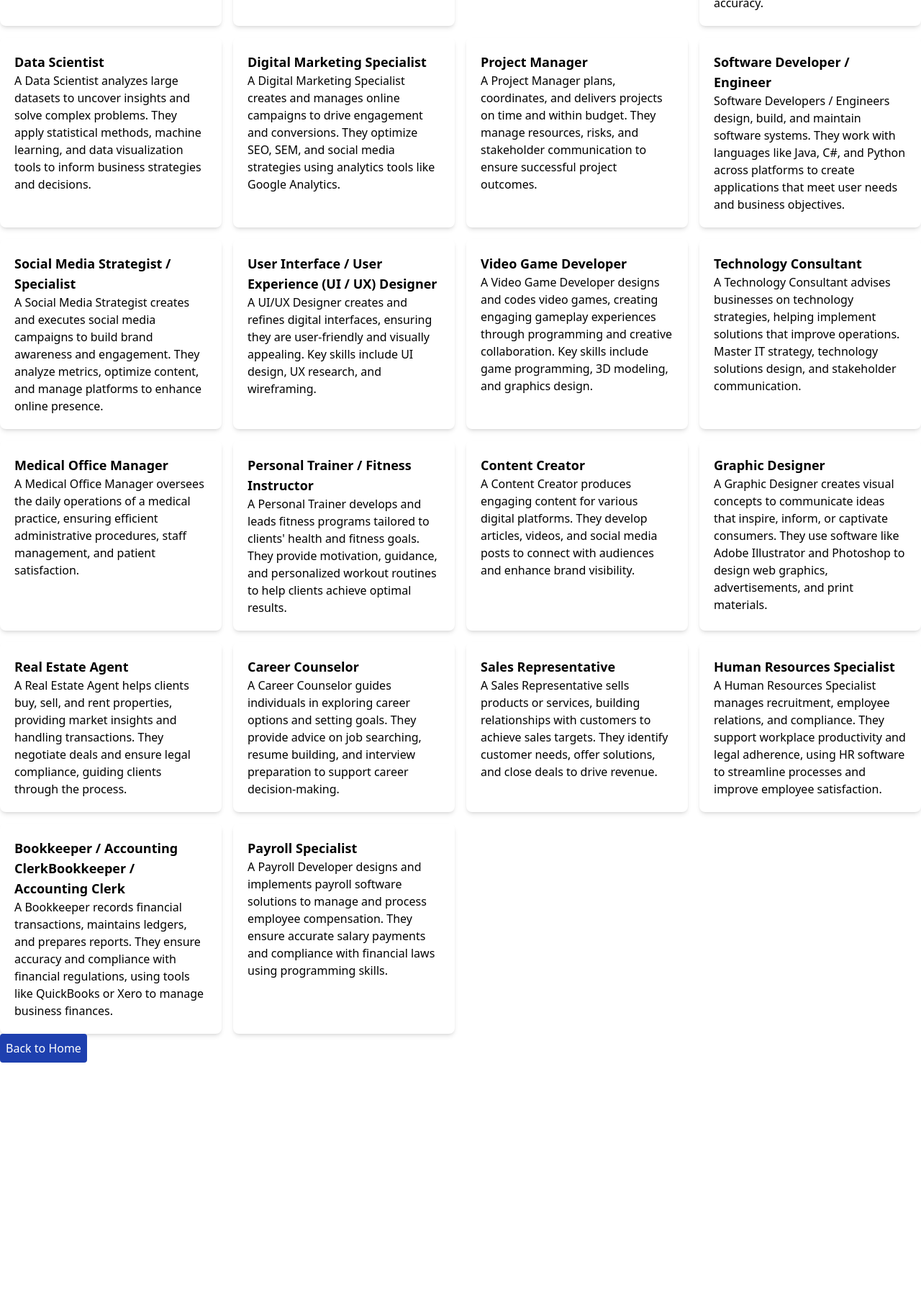
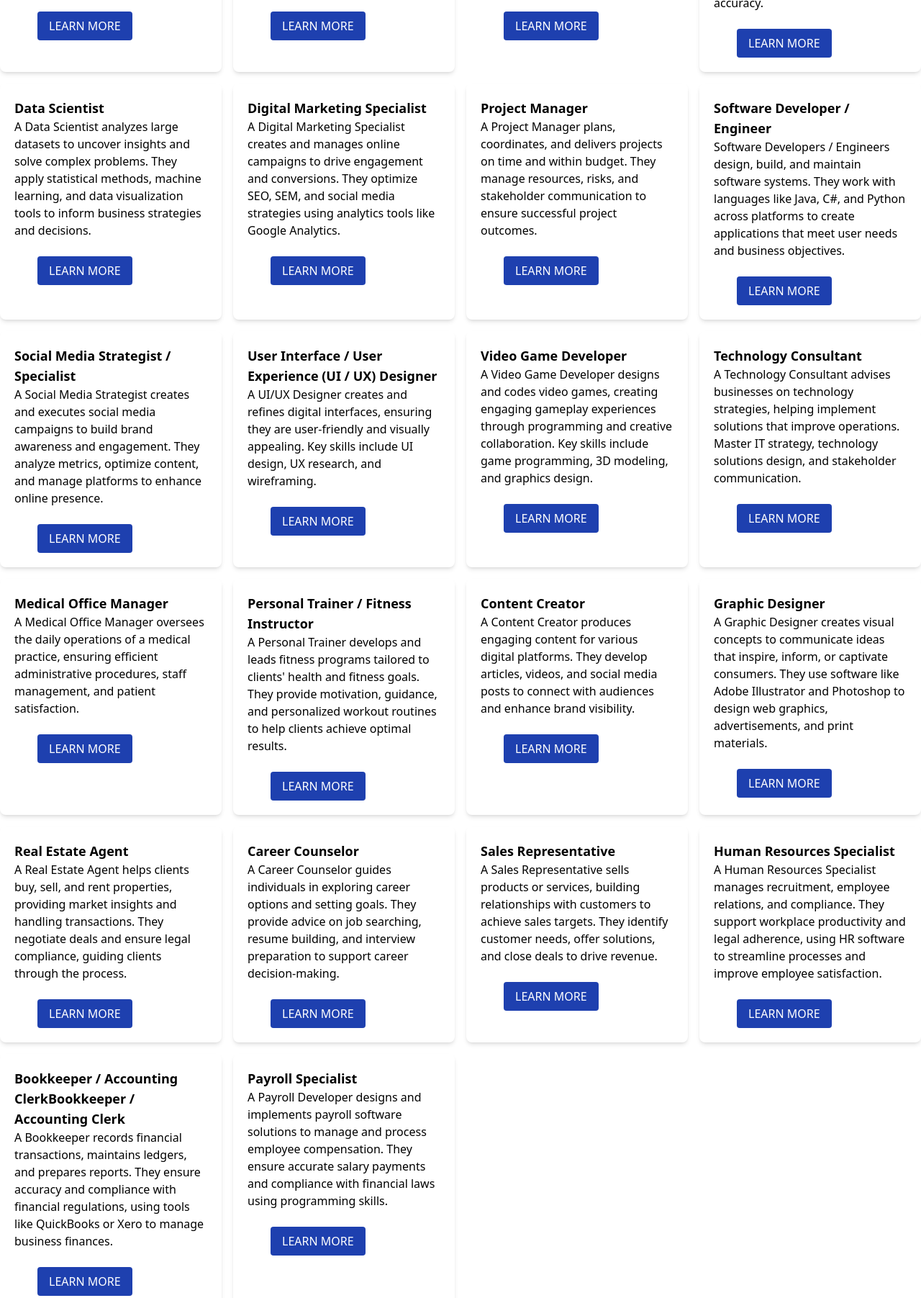
Before and after one commit to ekperefrancisca/online-e-learning, a website: page src/courses.html in a window 1280 px wide. Shown: the part 368-2171 px from the top of the page at 72% size. Before the commit the page ends 1844 px from the top, so only its background shows below. Drawn offline with nearby package versions, Linux system fonts and the light colour scheme.

Commit message:
new changes

```diff
--- a/src/courses.html
+++ b/src/courses.html
@@ -16,41 +16,147 @@
     <h1 class="w-full h-36 bg-blue-950 text-white text-center pt-12 text-4xl font-serif">Take your career to the next
         level with an online degree</h1>
     <div class="grid grid-cols-1 sm:grid-cols-2 md:grid-cols-3 lg:grid-cols-4 gap-4">
-        <div class="p-5 rounded-lg shadow-md"><h1 class="font-bold text-lg">Full Stack Developer</h1><p>A Full Stack Developer builds and manages both front-end and back-end components of web applications. They ensure seamless functionality using languages like JavaScript, Python, and SQL, along with cloud services.</p></div>
+        <div class="p-5 rounded-lg shadow-md"><h1 class="font-bold text-lg">Full Stack Developer</h1><p>A Full Stack Developer builds and manages both front-end and back-end components of web applications. They ensure seamless functionality using languages like JavaScript, Python, and SQL, along with cloud services.</p>
+            <a href="/src/lesson.html"
+                class="ml-4 md:ml-8 mt-6 inline-block bg-blue-800 text-white px-4 py-2 rounded hover:bg-blue-400 transition duration-300">
+                LEARN MORE
+            </a>
+        </div>
         <div class="p-5 rounded-lg shadow-md">
             <h1 class="font-bold text-lg">Data Analyst</h1>
             <p>A Data Analyst collecrounded-lg shadow-mdts, cleans, and interprets data to provide actionable insights. They use tools like
                 Excel, SQL, and Tableau to analyze trends and help businesses make data-driven decisions.</p>
+                <a href="/src/lesson.html"
+                class="ml-4 md:ml-8 mt-6 inline-block bg-blue-800 text-white px-4 py-2 rounded hover:bg-blue-400 transition duration-300">
+                LEARN MORE
+            </a>
         </div>
         <div class="p-5 "><h1 class="font-bold text-lg">Cyber Security Analyst</h1>
             <p>A Cyber Security Analyst monitors and secures an organization’s IT infrastructure. They analyze threats, identify vulnerabilities, and implement security measures to protect sensitive data from cyber attacks.</p>
+            <a href="/src/lesson.html"
+                class="ml-4 md:ml-8 mt-6 inline-block bg-blue-800 text-white px-4 py-2 rounded hover:bg-blue-400 transition duration-300">
+                LEARN MORE
+            </a>
         </div>
         <div class="p-5 rounded-lg shadow-md"><h1 class="font-bold text-lg">Machine Learning Engineer</h1>
-        <p>A Machine Learning Engineer builds and optimizes algorithms that enable computers to learn from data. They work with large datasets, develop models, and apply techniques like neural networks to enhance predictive accuracy.</p></div>
+        <p>A Machine Learning Engineer builds and optimizes algorithms that enable computers to learn from data. They work with large datasets, develop models, and apply techniques like neural networks to enhance predictive accuracy.</p>
+        <a href="/src/lesson.html"
+                class="ml-4 md:ml-8 mt-6 inline-block bg-blue-800 text-white px-4 py-2 rounded hover:bg-blue-400 transition duration-300">
+                LEARN MORE
+            </a>
+    </div>
         <div class="p-5 rounded-lg shadow-md"><h1 class="font-bold text-lg">Data Scientist</h1>
             <p>A Data Scientist analyzes large datasets to uncover insights and solve complex problems. They apply statistical methods, machine learning, and data visualization tools to inform business strategies and decisions.</p>
+            <a href="/src/lesson.html"
+                class="ml-4 md:ml-8 mt-6 inline-block bg-blue-800 text-white px-4 py-2 rounded hover:bg-blue-400 transition duration-300">
+                LEARN MORE
+            </a>
         </div>
         <div class="p-5 rounded-lg shadow-md"><h1 class="font-bold text-lg">Digital Marketing Specialist</h1>
-        <p>A Digital Marketing Specialist creates and manages online campaigns to drive engagement and conversions. They optimize SEO, SEM, and social media strategies using analytics tools like Google Analytics.</p></div>
+        <p>A Digital Marketing Specialist creates and manages online campaigns to drive engagement and conversions. They optimize SEO, SEM, and social media strategies using analytics tools like Google Analytics.</p>
+        <a href="/src/lesson.html"
+                class="ml-4 md:ml-8 mt-6 inline-block bg-blue-800 text-white px-4 py-2 rounded hover:bg-blue-400 transition duration-300">
+                LEARN MORE
+            </a>
+    </div>
         <div class=" p-5 rounded-lg shadow-md"><h1 class="font-bold text-lg">Project Manager</h1>
-        <p>A Project Manager plans, coordinates, and delivers projects on time and within budget. They manage resources, risks, and stakeholder communication to ensure successful project outcomes.</p></div>
-        <div class=" p-5 rounded-lg shadow-md"><h1 class="font-bold text-lg">Software Developer / Engineer</h1><p>Software Developers / Engineers design, build, and maintain software systems. They work with languages like Java, C#, and Python across platforms to create applications that meet user needs and business objectives.</p></div>
-        <div class=" p-5 rounded-lg shadow-md"><h1 class="font-bold text-lg">Social Media Strategist / Specialist</h1><p>A Social Media Strategist creates and executes social media campaigns to build brand awareness and engagement. They analyze metrics, optimize content, and manage platforms to enhance online presence.</p></div>
-        <div class=" p-5 rounded-lg shadow-md"><h1 class="font-bold text-lg">User Interface / User Experience (UI / UX) Designer</h1><p>A UI/UX Designer creates and refines digital interfaces, ensuring they are user-friendly and visually appealing. Key skills include UI design, UX research, and wireframing.</p></div>
-        <div class=" p-5 rounded-lg shadow-md"><h1 class="font-bold text-lg">Video Game Developer</h1><p>A Video Game Developer designs and codes video games, creating engaging gameplay experiences through programming and creative collaboration. Key skills include game programming, 3D modeling, and graphics design.</p></div>
-        <div class=" p-5 rounded-lg shadow-md"><h1 class="font-bold text-lg">Technology Consultant</h1><p>A Technology Consultant advises businesses on technology strategies, helping implement solutions that improve operations. Master IT strategy, technology solutions design, and stakeholder communication.</p></div>
-        <div class=" p-5 rounded-lg shadow-md"><h1 class="font-bold text-lg">Medical Office Manager</h1><p>A Medical Office Manager oversees the daily operations of a medical practice, ensuring efficient administrative procedures, staff management, and patient satisfaction.</p></div>
-        <div class=" p-5 rounded-lg shadow-md"><h1 class="font-bold text-lg">Personal Trainer / Fitness Instructor</h1><p>A Personal Trainer develops and leads fitness programs tailored to clients' health and fitness goals. They provide motivation, guidance, and personalized workout routines to help clients achieve optimal results.</p></div>
-        <div class=" p-5 rounded-lg shadow-md"><h1 class="font-bold text-lg">Content Creator</h1><p>A Content Creator produces engaging content for various digital platforms. They develop articles, videos, and social media posts to connect with audiences and enhance brand visibility.</p></div>
-        <div class=" p-5 rounded-lg shadow-md"><h1 class="font-bold text-lg">Graphic Designer</h1><p>A Graphic Designer creates visual concepts to communicate ideas that inspire, inform, or captivate consumers. They use software like Adobe Illustrator and Photoshop to design web graphics, advertisements, and print materials.</p></div>
-        <div class=" p-5 rounded-lg shadow-md"><h1 class="font-bold text-lg">Real Estate Agent</h1><p>A Real Estate Agent helps clients buy, sell, and rent properties, providing market insights and handling transactions. They negotiate deals and ensure legal compliance, guiding clients through the process.</p></div>
-        <div class=" p-5 rounded-lg shadow-md"><h1 class="font-bold text-lg">Career Counselor</h1><p>A Career Counselor guides individuals in exploring career options and setting goals. They provide advice on job searching, resume building, and interview preparation to support career decision-making.</p></div>
+        <p>A Project Manager plans, coordinates, and delivers projects on time and within budget. They manage resources, risks, and stakeholder communication to ensure successful project outcomes.</p>
+        <a href="/src/lesson.html"
+                class="ml-4 md:ml-8 mt-6 inline-block bg-blue-800 text-white px-4 py-2 rounded hover:bg-blue-400 transition duration-300">
+                LEARN MORE
+            </a>
+    </div>
+        <div class=" p-5 rounded-lg shadow-md"><h1 class="font-bold text-lg">Software Developer / Engineer</h1><p>Software Developers / Engineers design, build, and maintain software systems. They work with languages like Java, C#, and Python across platforms to create applications that meet user needs and business objectives.</p><a href="/src/lesson.html"
+            class="ml-4 md:ml-8 mt-6 inline-block bg-blue-800 text-white px-4 py-2 rounded hover:bg-blue-400 transition duration-300">
+            LEARN MORE
+        </a>
+    </div>
+        <div class=" p-5 rounded-lg shadow-md"><h1 class="font-bold text-lg">Social Media Strategist / Specialist</h1><p>A Social Media Strategist creates and executes social media campaigns to build brand awareness and engagement. They analyze metrics, optimize content, and manage platforms to enhance online presence.</p>
+            <a href="/src/lesson.html"
+                class="ml-4 md:ml-8 mt-6 inline-block bg-blue-800 text-white px-4 py-2 rounded hover:bg-blue-400 transition duration-300">
+                LEARN MORE
+            </a>
+        </div>
+        <div class=" p-5 rounded-lg shadow-md"><h1 class="font-bold text-lg">User Interface / User Experience (UI / UX) Designer</h1><p>A UI/UX Designer creates and refines digital interfaces, ensuring they are user-friendly and visually appealing. Key skills include UI design, UX research, and wireframing.</p>
+            <a href="/src/lesson.html"
+                class="ml-4 md:ml-8 mt-6 inline-block bg-blue-800 text-white px-4 py-2 rounded hover:bg-blue-400 transition duration-300">
+                LEARN MORE
+            </a>
+        </div>
+        <div class=" p-5 rounded-lg shadow-md"><h1 class="font-bold text-lg">Video Game Developer</h1><p>A Video Game Developer designs and codes video games, creating engaging gameplay experiences through programming and creative collaboration. Key skills include game programming, 3D modeling, and graphics design.</p>
+            <a href="/src/lesson.html"
+                class="ml-4 md:ml-8 mt-6 inline-block bg-blue-800 text-white px-4 py-2 rounded hover:bg-blue-400 transition duration-300">
+                LEARN MORE
+            </a>
+        </div>
+        <div class=" p-5 rounded-lg shadow-md"><h1 class="font-bold text-lg">Technology Consultant</h1><p>A Technology Consultant advises businesses on technology strategies, helping implement solutions that improve operations. Master IT strategy, technology solutions design, and stakeholder communication.</p>
+            <a href="/src/lesson.html"
+                class="ml-4 md:ml-8 mt-6 inline-block bg-blue-800 text-white px-4 py-2 rounded hover:bg-blue-400 transition duration-300">
+                LEARN MORE
+            </a>
+        </div>
+        <div class=" p-5 rounded-lg shadow-md"><h1 class="font-bold text-lg">Medical Office Manager</h1><p>A Medical Office Manager oversees the daily operations of a medical practice, ensuring efficient administrative procedures, staff management, and patient satisfaction.</p>
+            <a href="/src/lesson.html"
+                class="ml-4 md:ml-8 mt-6 inline-block bg-blue-800 text-white px-4 py-2 rounded hover:bg-blue-400 transition duration-300">
+                LEARN MORE
+            </a>
+        </div>
+        <div class=" p-5 rounded-lg shadow-md"><h1 class="font-bold text-lg">Personal Trainer / Fitness Instructor</h1><p>A Personal Trainer develops and leads fitness programs tailored to clients' health and fitness goals. They provide motivation, guidance, and personalized workout routines to help clients achieve optimal results.</p>
+            <a href="/src/lesson.html"
+                class="ml-4 md:ml-8 mt-6 inline-block bg-blue-800 text-white px-4 py-2 rounded hover:bg-blue-400 transition duration-300">
+                LEARN MORE
+            </a>
+        </div>
+        <div class=" p-5 rounded-lg shadow-md"><h1 class="font-bold text-lg">Content Creator</h1><p>A Content Creator produces engaging content for various digital platforms. They develop articles, videos, and social media posts to connect with audiences and enhance brand visibility.</p>
+            <a href="/src/lesson.html"
+                class="ml-4 md:ml-8 mt-6 inline-block bg-blue-800 text-white px-4 py-2 rounded hover:bg-blue-400 transition duration-300">
+                LEARN MORE
+            </a>
+        </div>
+        <div class=" p-5 rounded-lg shadow-md"><h1 class="font-bold text-lg">Graphic Designer</h1><p>A Graphic Designer creates visual concepts to communicate ideas that inspire, inform, or captivate consumers. They use software like Adobe Illustrator and Photoshop to design web graphics, advertisements, and print materials.</p>
+            <a href="/src/lesson.html"
+                class="ml-4 md:ml-8 mt-6 inline-block bg-blue-800 text-white px-4 py-2 rounded hover:bg-blue-400 transition duration-300">
+                LEARN MORE
+            </a>
+        </div>
+        <div class=" p-5 rounded-lg shadow-md"><h1 class="font-bold text-lg">Real Estate Agent</h1><p>A Real Estate Agent helps clients buy, sell, and rent properties, providing market insights and handling transactions. They negotiate deals and ensure legal compliance, guiding clients through the process.</p>
+            <a href="/src/lesson.html"
+                class="ml-4 md:ml-8 mt-6 inline-block bg-blue-800 text-white px-4 py-2 rounded hover:bg-blue-400 transition duration-300">
+                LEARN MORE
+            </a>
+        </div>
+        <div class=" p-5 rounded-lg shadow-md"><h1 class="font-bold text-lg">Career Counselor</h1><p>A Career Counselor guides individuals in exploring career options and setting goals. They provide advice on job searching, resume building, and interview preparation to support career decision-making.</p>
+            <a href="/src/lesson.html"
+                class="ml-4 md:ml-8 mt-6 inline-block bg-blue-800 text-white px-4 py-2 rounded hover:bg-blue-400 transition duration-300">
+                LEARN MORE
+            </a>
+        </div>
         <div class=" p-5 rounded-lg shadow-md"><h1 class="font-bold text-lg">Sales Representative</h1>
-        <p>A Sales Representative sells products or services, building relationships with customers to achieve sales targets. They identify customer needs, offer solutions, and close deals to drive revenue.</p></div>
-        <div class=" p-5 rounded-lg shadow-md"><h1 class="font-bold text-lg">Human Resources Specialist</h1><p>A Human Resources Specialist manages recruitment, employee relations, and compliance. They support workplace productivity and legal adherence, using HR software to streamline processes and improve employee satisfaction.</p></div>
+        <p>A Sales Representative sells products or services, building relationships with customers to achieve sales targets. They identify customer needs, offer solutions, and close deals to drive revenue.</p>
+        <a href="/src/lesson.html"
+                class="ml-4 md:ml-8 mt-6 inline-block bg-blue-800 text-white px-4 py-2 rounded hover:bg-blue-400 transition duration-300">
+                LEARN MORE
+            </a>
+    </div>
+        <div class=" p-5 rounded-lg shadow-md"><h1 class="font-bold text-lg">Human Resources Specialist</h1><p>A Human Resources Specialist manages recruitment, employee relations, and compliance. They support workplace productivity and legal adherence, using HR software to streamline processes and improve employee satisfaction.</p>
+            <a href="/src/lesson.html"
+                class="ml-4 md:ml-8 mt-6 inline-block bg-blue-800 text-white px-4 py-2 rounded hover:bg-blue-400 transition duration-300">
+                LEARN MORE
+            </a>
+        </div>
         <div class=" p-5 rounded-lg shadow-md"><h1 class="font-bold text-lg">Bookkeeper / Accounting ClerkBookkeeper / Accounting Clerk</h1>
-        <p>A Bookkeeper records financial transactions, maintains ledgers, and prepares reports. They ensure accuracy and compliance with financial regulations, using tools like QuickBooks or Xero to manage business finances.</p></div>
-        <div class=" p-5 rounded-lg shadow-md"><h1 class="font-bold text-lg">Payroll Specialist</h1><p>A Payroll Developer designs and implements payroll software solutions to manage and process employee compensation. They ensure accurate salary payments and compliance with financial laws using programming skills.</p></div>
+        <p>A Bookkeeper records financial transactions, maintains ledgers, and prepares reports. They ensure accuracy and compliance with financial regulations, using tools like QuickBooks or Xero to manage business finances.</p>
+        <a href="/src/lesson.html"
+                class="ml-4 md:ml-8 mt-6 inline-block bg-blue-800 text-white px-4 py-2 rounded hover:bg-blue-400 transition duration-300">
+                LEARN MORE
+            </a>
+    </div>
+        <div class=" p-5 rounded-lg shadow-md"><h1 class="font-bold text-lg">Payroll Specialist</h1><p>A Payroll Developer designs and implements payroll software solutions to manage and process employee compensation. They ensure accurate salary payments and compliance with financial laws using programming skills.</p>
+            <a href="/src/lesson.html"
+                class="ml-4 md:ml-8 mt-6 inline-block bg-blue-800 text-white px-4 py-2 rounded hover:bg-blue-400 transition duration-300">
+                LEARN MORE
+            </a>
+        </div>
     </div>
     <button class=" bg-blue-800  text-white px-2 py-2 rounded hover:bg-blue-400 absolute">
         <a href="/src/index.html">Back to Home</a>
```
Also changed, not shown: src/index.html (+2 -2 lines), 1 other file.
